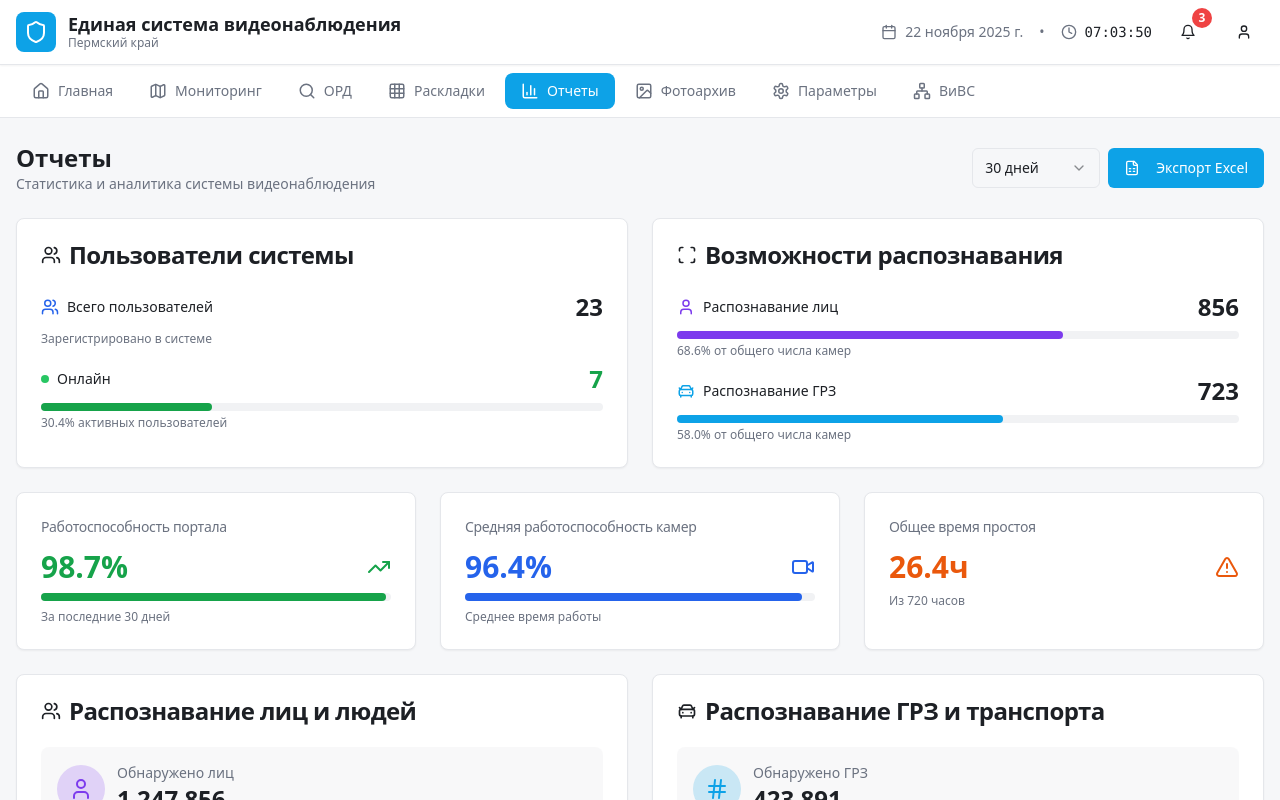
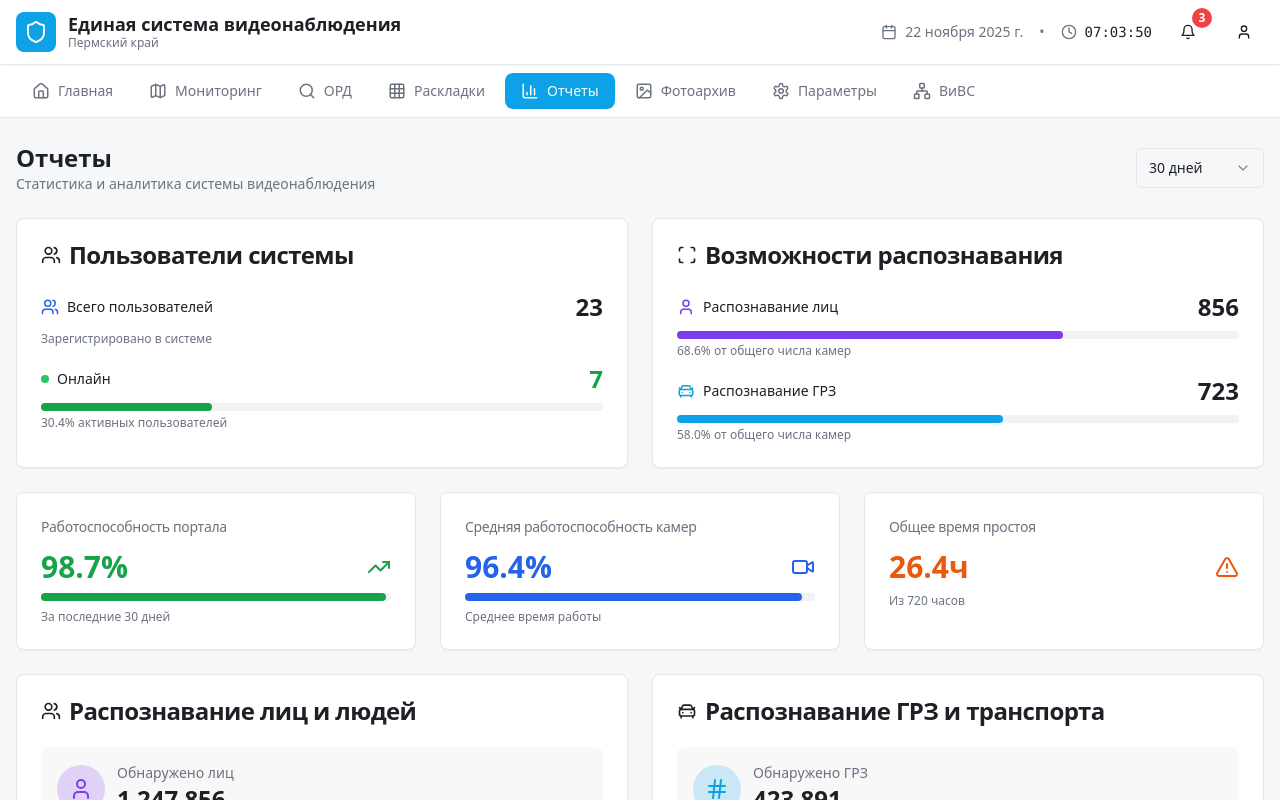
Before and after one commit to pr-poehali-dev/video-surveillance-system-1, a React (Vite) app: page /reports in a window 1280 px wide. Shown: the top 800 px of the page. Built offline with nearby package versions, Linux system fonts and the light colour scheme.

Commit message:
удали

```diff
--- a/src/pages/Reports.tsx
+++ b/src/pages/Reports.tsx
@@ -66,10 +66,6 @@ const Reports = () => {
               </SelectContent>
             </Select>
 
-            <Button onClick={() => handleExport('Excel')}>
-              <Icon name="FileSpreadsheet" size={18} className="mr-2" />
-              Экспорт Excel
-            </Button>
           </div>
         </div>
       </div>
```
